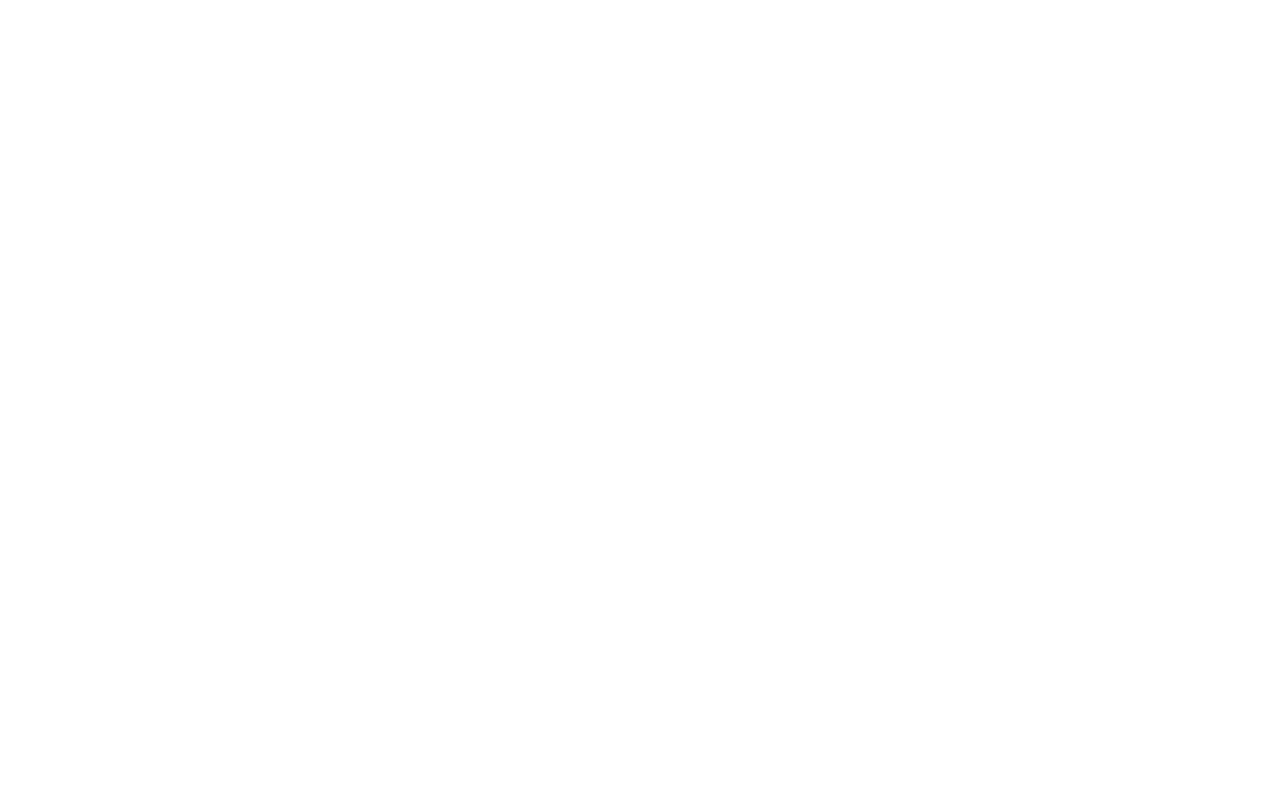
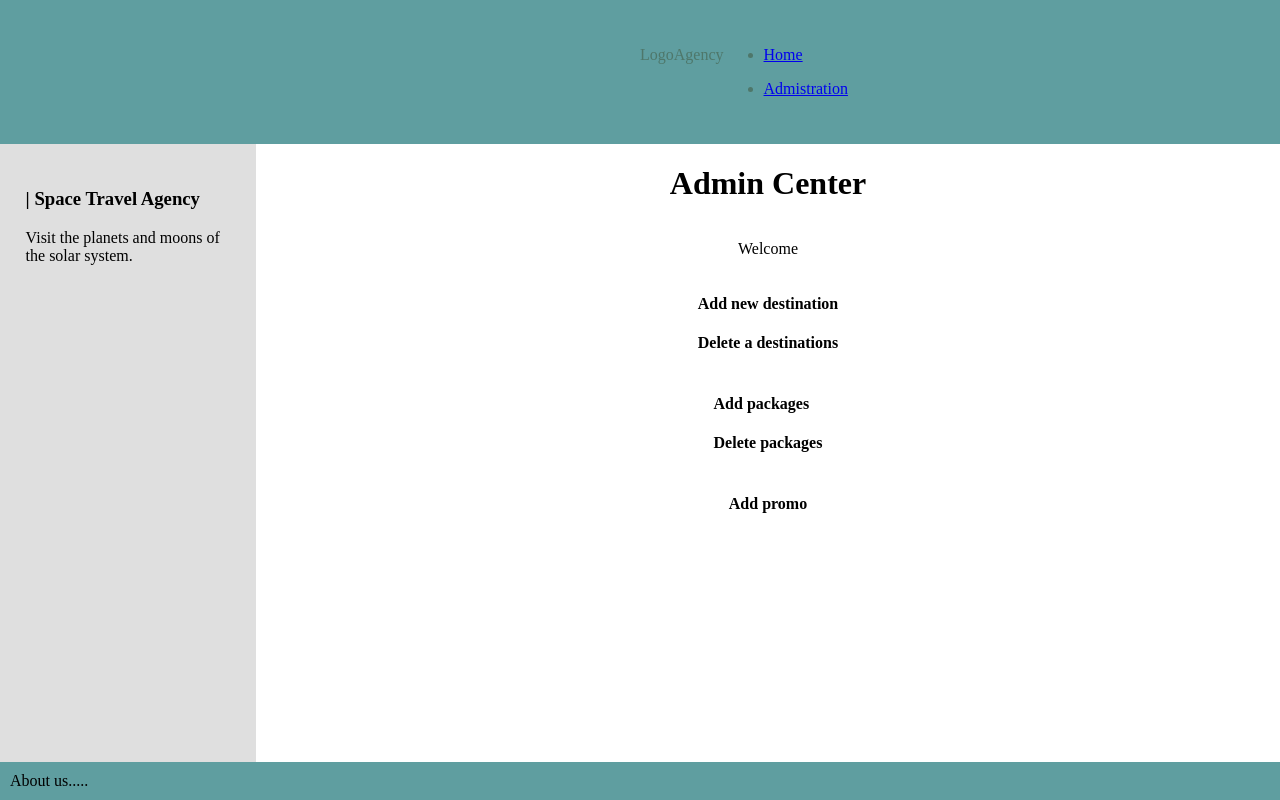
Before and after one commit to AlluetV/LiftOffTravel, an Angular app in the folder TravelJS/: page /administrator in a window 1280 px wide. Before the commit this address led to /. Built offline with nearby package versions, Linux system fonts and the light colour scheme.

Commit message:
added adminstrator component

```diff
--- a/TravelJS/src/app/app-routing.module.ts
+++ b/TravelJS/src/app/app-routing.module.ts
@@ -5,6 +5,7 @@
 import { BookingComponent } from './modules/booking/booking.component';
 import { HomeComponent } from './modules/home/home.component';
 import { DefaultComponent } from './layout/default/default.component';
+import { AdministratorComponent } from './modules/administrator/administrator.component';
 
 const routes: Routes = [
   { path: '', component: DefaultComponent,
@@ -19,6 +20,10 @@
   {
     path: 'booking',
   component: BookingComponent
+  },
+  {
+    path: 'administrator',
+  component: AdministratorComponent
   }]
 }]
 
--- a/TravelJS/src/app/app.module.ts
+++ b/TravelJS/src/app/app.module.ts
@@ -9,9 +9,10 @@
 import { HttpClientModule } from '@angular/common/http';
 
 
+
 @NgModule({
   declarations: [
-    AppComponent
+    AppComponent,
   ],
 
   imports: [
--- a/TravelJS/src/app/layout/default/default.module.ts
+++ b/TravelJS/src/app/layout/default/default.module.ts
@@ -8,6 +8,7 @@
 import { SharedModule } from 'src/app/shared/shared.module';
 import { FlexLayoutModule } from '@angular/flex-layout';
 import { FormsModule } from '@angular/forms';
+import { AdministratorComponent } from 'src/app/modules/administrator/administrator.component';
 
 
 @NgModule({
@@ -15,7 +16,8 @@
     DefaultComponent,
     HomeComponent,
     PackagesComponent,
-    BookingComponent
+    BookingComponent,
+    AdministratorComponent
 
   ],
   imports: [
--- /dev/null
+++ b/TravelJS/src/app/modules/administrator/administrator.component.css
@@ -0,0 +1,9 @@
+.displayadmin{
+    width: 90%;
+    max-width: 1000px;
+    margin: 0 auto;
+    display:flex;
+    align-items: center;
+    justify-content: center;
+    flex-direction: column;
+  }
--- /dev/null
+++ b/TravelJS/src/app/modules/administrator/administrator.component.html
@@ -0,0 +1,16 @@
+<div class="displayadmin" style="place-content:initial;">
+    <h1> Admin Center</h1>
+    <p>Welcome </p>
+    <div>
+        <h4>Add new destination</h4>
+        <h4>Delete a destinations</h4>
+    </div>
+    <div>
+        <h4>Add packages</h4>
+        <h4>Delete packages</h4>
+    </div>
+    <div>
+        <h4>Add promo</h4>
+    </div>
+
+</div>
--- /dev/null
+++ b/TravelJS/src/app/modules/administrator/administrator.component.ts
@@ -0,0 +1,15 @@
+import { Component, OnInit } from '@angular/core';
+
+@Component({
+  selector: 'app-administrator',
+  templateUrl: './administrator.component.html',
+  styleUrls: ['./administrator.component.css']
+})
+export class AdministratorComponent implements OnInit {
+
+  constructor() { }
+
+  ngOnInit(): void {
+  }
+
+}
--- a/TravelJS/src/app/shared/screenComponets/header/header.component.html
+++ b/TravelJS/src/app/shared/screenComponets/header/header.component.html
@@ -5,6 +5,9 @@
         <ul>
             <li> <a routerLink = "/" href="#"> Home</a></li>
         </ul>
+        <ul>
+            <li><a routerLink="/administrator" href="#"> Admistration</a></li>
+        </ul>
     </div>
 </header>
 <!--
```
Also changed, not shown: 1 other file (tests, documents, lock files or other folders).
